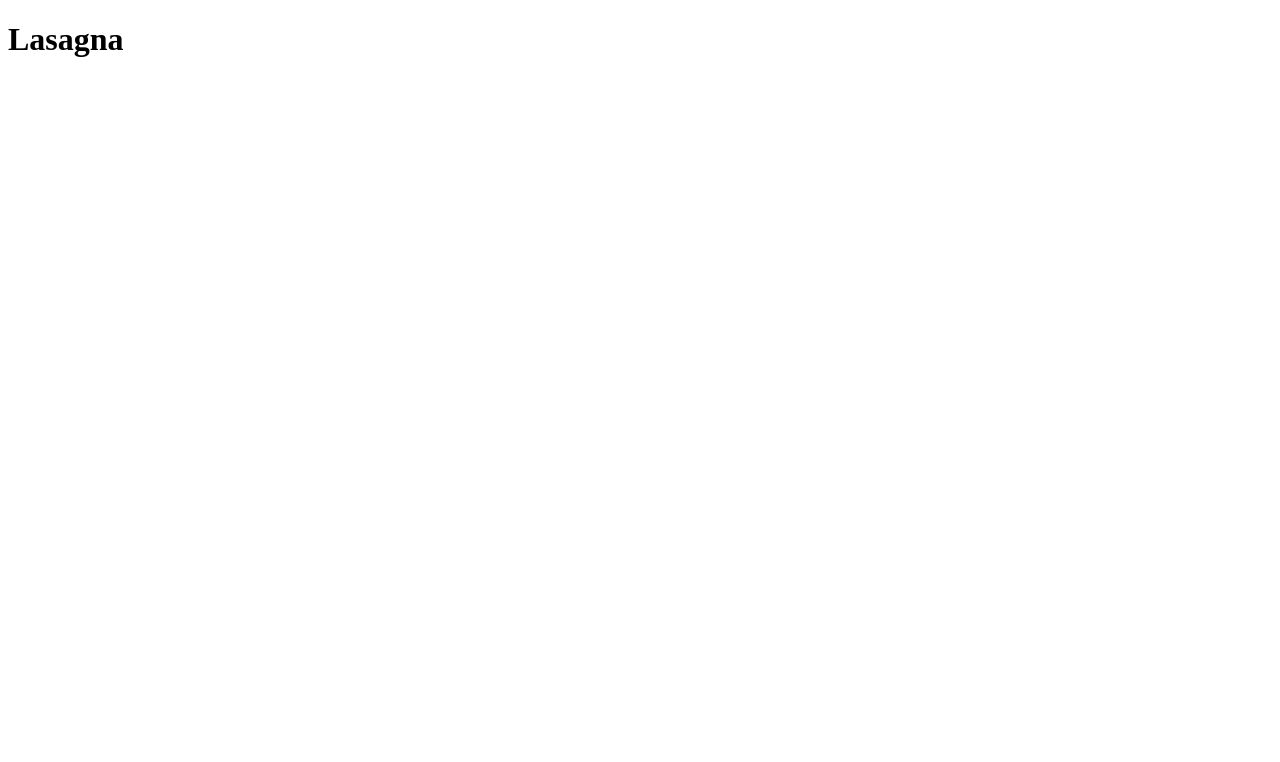
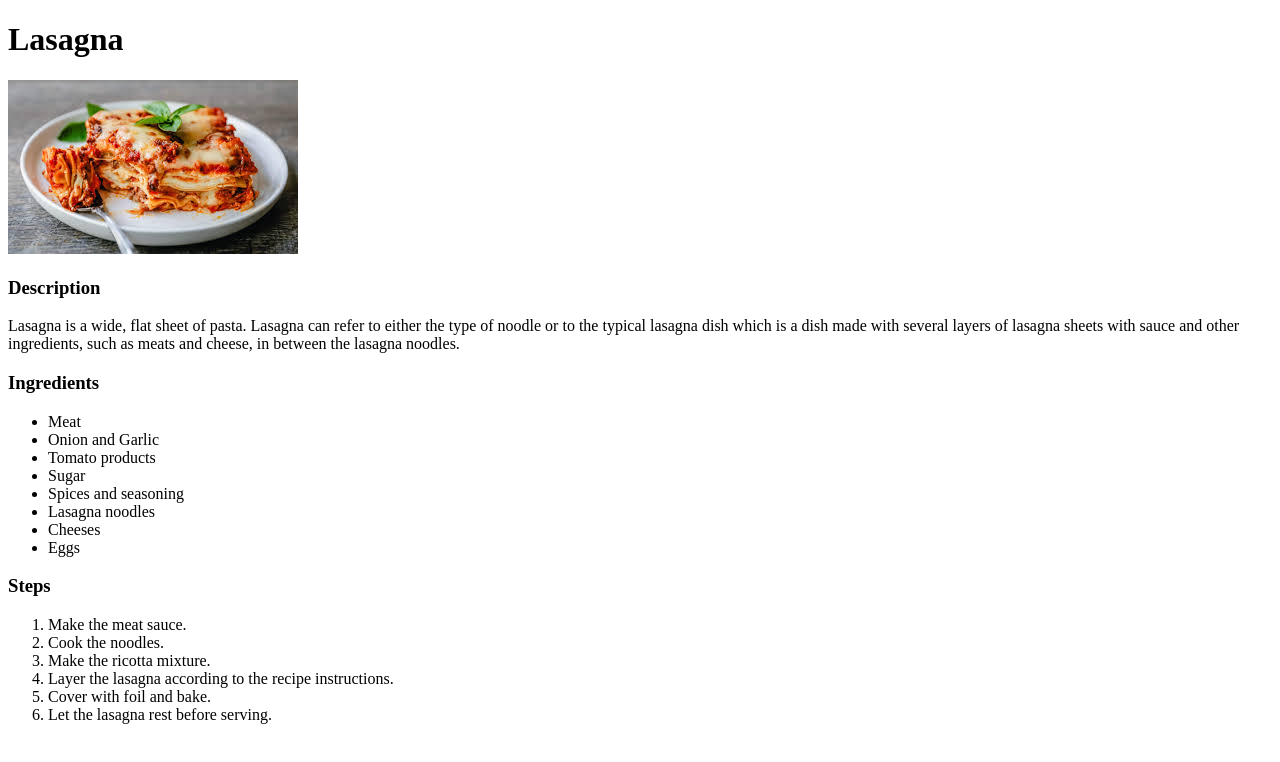
Before and after one commit to ujvalN/odin-recipes, a plain HTML site: page recipes/lasagna.html in a window 1280 px wide. Drawn offline with Linux system fonts and the light colour scheme.

Commit message:
add lasagna page and finish index.html

```diff
--- a/recipes/lasagna.html
+++ b/recipes/lasagna.html
@@ -7,5 +7,28 @@
 </head>
 <body>
   <h1>Lasagna</h1>
+  <img src="../images/images.jpg" alt="Lasagna Picture">
+  <h3>Description</h3>
+  <p>Lasagna is a wide, flat sheet of pasta. Lasagna can refer to either the type of noodle or to the typical lasagna dish which is a dish made with several layers of lasagna sheets with sauce and other ingredients, such as meats and cheese, in between the lasagna noodles.</p>
+  <h3>Ingredients</h3>
+  <ul>
+    <li>Meat</li>
+    <li>Onion and Garlic</li>
+    <li>Tomato products</li>
+    <li>Sugar</li>
+    <li>Spices and seasoning</li>
+    <li>Lasagna noodles</li>
+    <li>Cheeses</li>
+    <li>Eggs</li>
+  </ul>
+  <h3>Steps</h3>
+  <ol>
+    <li>Make the meat sauce.</li>
+    <li>Cook the noodles.</li>
+    <li>Make the ricotta mixture.</li>
+    <li>Layer the lasagna according to the recipe instructions.</li>
+    <li>Cover with foil and bake.</li>
+    <li>Let the lasagna rest before serving.</li>
+  </ol>
 </body>
 </html>
```
Also changed, not shown: index.html (+3 -1 lines), images/images.jpg (added), 1 other file.
